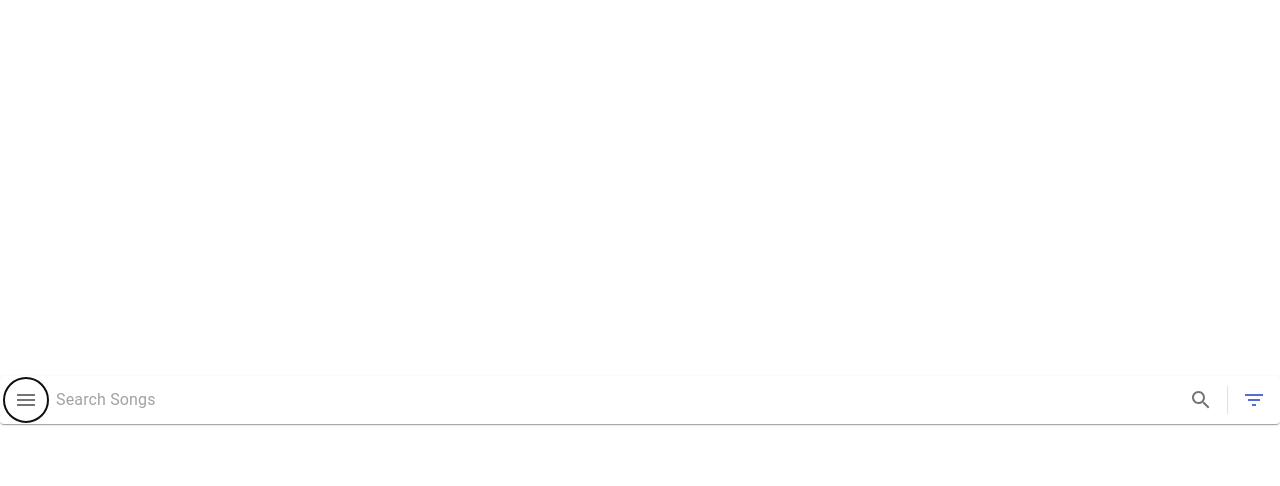
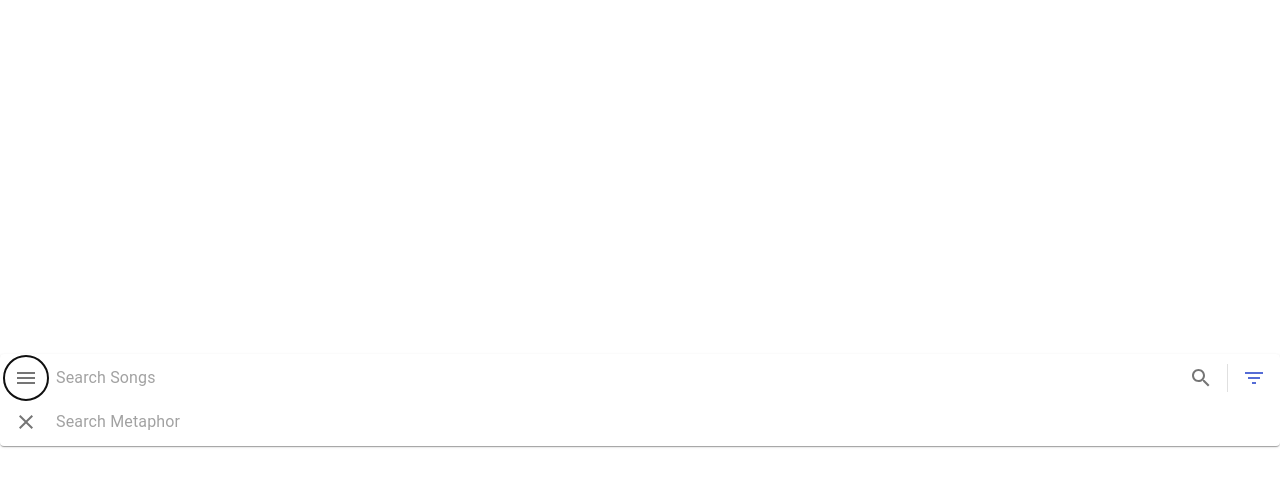
Before and after one commit to jegatheesprana/lyrics-search-engine-frontend, a React (Vite) app: page / in a window 1280 px wide. Both pictures are taken after a click on the button 26 px from the left and 400 px from the top of the page. Shown: the top 486 px of the page. Built offline with nearby package versions, Linux system fonts and the light colour scheme.

Commit message:
Autocomplete

```diff
--- a/src/components/SearchBox.tsx
+++ b/src/components/SearchBox.tsx
@@ -5,16 +5,24 @@ import Paper from "@mui/material/Paper"
 import IconButton from "@mui/material/IconButton"
 import InputBase from "@mui/material/InputBase"
 import Divider from "@mui/material/Divider"
+import Box from "@mui/material/Box"
+import Collapse from "@mui/material/Collapse"
+import Autocomplete from "@mui/material/Autocomplete"
 
 import SearchIcon from "@mui/icons-material/Search"
 import FilterListIcon from "@mui/icons-material/FilterList"
 import MenuIcon from "@mui/icons-material/Menu"
+import CloseIcon from "@mui/icons-material/Close"
+
 import Filter from "./Filter"
 
 const SearchBox = () => {
     const [searchParams, setSearchParams] = useSearchParams()
     const [query, setQuery] = useState(searchParams.get("query") || "")
+    const [metaphor, setMetaphor] = useState(searchParams.get("metaphor") || "")
     const [FilterOpen, setFilterOpen] = useState(false)
+    const [showMetaphorInput, setShowMetaphorInput] = useState(false)
+    const [fillData, setFillData] = useState([])
 
     const handleClickOpen = () => {
         setFilterOpen(true)
@@ -24,20 +32,56 @@ const SearchBox = () => {
         setFilterOpen(false)
     }
 
-    const handleChange = (e: any) => {
-        setQuery(e.target.value)
+    const handleChange = (e: any, newValue: string) => {
+        setQuery(newValue)
+    }
+
+    const handleMetaphorChange = (e: any) => {
+        setMetaphor(e.target.value)
     }
 
     const handleSubmit = (e: any) => {
         e.preventDefault()
-        setSearchParams({ query })
+        if (metaphor) setSearchParams({ query, metaphor })
+        else setSearchParams({ query })
+    }
+
+    const openMetaphorInput = () => {
+        setShowMetaphorInput(true)
+    }
+
+    const closeMetaphorInput = () => {
+        setShowMetaphorInput(false)
     }
 
     useEffect(() => {
         if (!searchParams.get("query")) return
         // @ts-ignore
         setQuery(searchParams.get("query"))
+        // @ts-ignore
+        setMetaphor(searchParams.get("metaphor"))
     }, [searchParams])
+
+    useEffect(() => {
+        if (!query) return
+        const controller = new AbortController()
+        fetch("http://127.0.0.1:5000/autofill", {
+            method: "POST",
+            headers: {
+                "Content-Type": "application/json",
+            },
+            body: JSON.stringify({
+                query,
+            }),
+            signal: controller.signal,
+        })
+            .then((res) => res.json())
+            .then((data: any) => {
+                setFillData(
+                    data.results.map((data: any) => data._source.song_name)
+                )
+            })
+    }, [query])
 
     return (
         <>
@@ -46,21 +90,40 @@ const SearchBox = () => {
                 onSubmit={handleSubmit}
                 sx={{
                     p: "2px 4px",
-                    display: "flex",
-                    alignItems: "center",
                     width: "100%",
                 }}
             >
-                <IconButton sx={{ p: "10px" }} aria-label="menu">
+                <Box
+                    sx={{
+                        display: "flex",
+                        alignItems: "center",
+                    }}
+                >
+                    <IconButton
+                        sx={{ p: "10px" }}
+                        aria-label="menu"
+                        onClick={openMetaphorInput}
+                    >
                         <MenuIcon />
                     </IconButton>
+                    <Autocomplete
+                        fullWidth
+                        id="free-solo-demo"
+                        freeSolo
+                        // options={top100Films.map((option) => option.title)}
+                        options={fillData}
+                        inputValue={query}
+                        onInputChange={handleChange}
+                        renderInput={(params: any) => (
                             <InputBase
+                                {...params}
                                 sx={{ ml: 1, flex: 1 }}
                                 placeholder="Search Songs"
-                    inputProps={{ "aria-label": "search google maps" }}
-                    value={query}
-                    onChange={handleChange}
+                                ref={params.InputProps.ref}
                             />
+                        )}
+                    />
+
                     <IconButton
                         type="submit"
                         sx={{ p: "10px" }}
@@ -68,7 +131,10 @@ const SearchBox = () => {
                     >
                         <SearchIcon />
                     </IconButton>
-                <Divider sx={{ height: 28, m: 0.5 }} orientation="vertical" />
+                    <Divider
+                        sx={{ height: 28, m: 0.5 }}
+                        orientation="vertical"
+                    />
                     <IconButton
                         color="primary"
                         sx={{ p: "10px" }}
@@ -77,6 +143,30 @@ const SearchBox = () => {
                     >
                         <FilterListIcon />
                     </IconButton>
+                </Box>
+                <Collapse in={showMetaphorInput}>
+                    <Box
+                        sx={{
+                            display: "flex",
+                            alignItems: "center",
+                        }}
+                    >
+                        <IconButton
+                            sx={{ p: "10px" }}
+                            aria-label="menu"
+                            onClick={closeMetaphorInput}
+                        >
+                            <CloseIcon />
+                        </IconButton>
+                        <InputBase
+                            sx={{ ml: 1, flex: 1 }}
+                            placeholder="Search Metaphor"
+                            inputProps={{ "aria-label": "search metaphor" }}
+                            value={metaphor}
+                            onChange={handleMetaphorChange}
+                        />
+                    </Box>
+                </Collapse>
             </Paper>
             <Filter open={FilterOpen} handleClose={handleClose} />
         </>
--- a/src/components/SearchResultItem.tsx
+++ b/src/components/SearchResultItem.tsx
@@ -7,8 +7,17 @@ import CardContent from "@mui/material/CardContent"
 import Button from "@mui/material/Button"
 import Typography from "@mui/material/Typography"
 import Stack from "@mui/material/Stack"
+import Collapse from "@mui/material/Collapse"
 
-export default function SearchResultItem({ result: { _source: result } }: any) {
+export default function SearchResultItem({
+    result: { _source: result, _id },
+}: any) {
+    const [show, setShow] = useState(false)
+
+    const handleClickToggle = () => {
+        setShow(!show)
+    }
+
     return (
         <Card sx={{ minWidth: 275 }}>
             <CardContent>
@@ -19,7 +28,7 @@ export default function SearchResultItem({ result: { _source: result } }: any) {
                 >
                     {result.year}
                 </Typography>
-                <Link to={`/results/${result.id}`}>
+                <Link to={`/results/${_id}`}>
                     <Typography variant="h5" component="div">
                         {result.song_name}
                     </Typography>
@@ -27,8 +36,9 @@ export default function SearchResultItem({ result: { _source: result } }: any) {
                 <Typography sx={{ mb: 1.5 }} color="text.secondary">
                     {result.album}
                 </Typography>
-                <Typography variant="body2">{result.lyrics}</Typography>
 
+                <Collapse in={show}>
+                    <Box sx={{ mb: 1.5, textAlign: "center" }}>
                         <Typography variant="body1">
                             <b>Year</b> {result.year}
                         </Typography>
@@ -47,24 +57,42 @@ export default function SearchResultItem({ result: { _source: result } }: any) {
                         <Typography variant="body1">
                             <b>Composer</b> {result.composer}
                         </Typography>
-                <Stack sx={{ mt: 2 }} spacing={2}>
+                    </Box>
+                </Collapse>
+
+                <Typography variant="body2">
+                    {show
+                        ? result.lyrics.split("\n").map((line: string) => (
+                              <>
+                                  {line}
+                                  <br />
+                              </>
+                          ))
+                        : result.lyrics.slice(0, 200) + "..."}
+                </Typography>
+
+                <Collapse in={show}>
+                    <Stack sx={{ mt: 2, mx: 4 }} spacing={2}>
                         {result.metaphors.map((metaphor: any, id: any) => (
-                        <Card key={id}>
-                            <Typography variant="body1">
+                            <Card key={id} sx={{ p: 1 }}>
+                                <Typography variant="body2">
                                     <b>Metaphor</b> {metaphor.metaphor}
                                 </Typography>
-                            <Typography variant="body1">
+                                <Typography variant="body2">
                                     <b>Target Domain</b> {metaphor.target}
                                 </Typography>
-                            <Typography variant="body1">
+                                <Typography variant="body2">
                                     <b>Source Domain</b> {metaphor.source}
                                 </Typography>
                             </Card>
                         ))}
                     </Stack>
+                </Collapse>
             </CardContent>
             <CardActions>
-                <Button size="small">View</Button>
+                <Button size="small" onClick={handleClickToggle}>
+                    {show ? "Show Less" : "Show More"}
+                </Button>
             </CardActions>
         </Card>
     )
```
Lines whose indentation alone changed are shown as unchanged.
